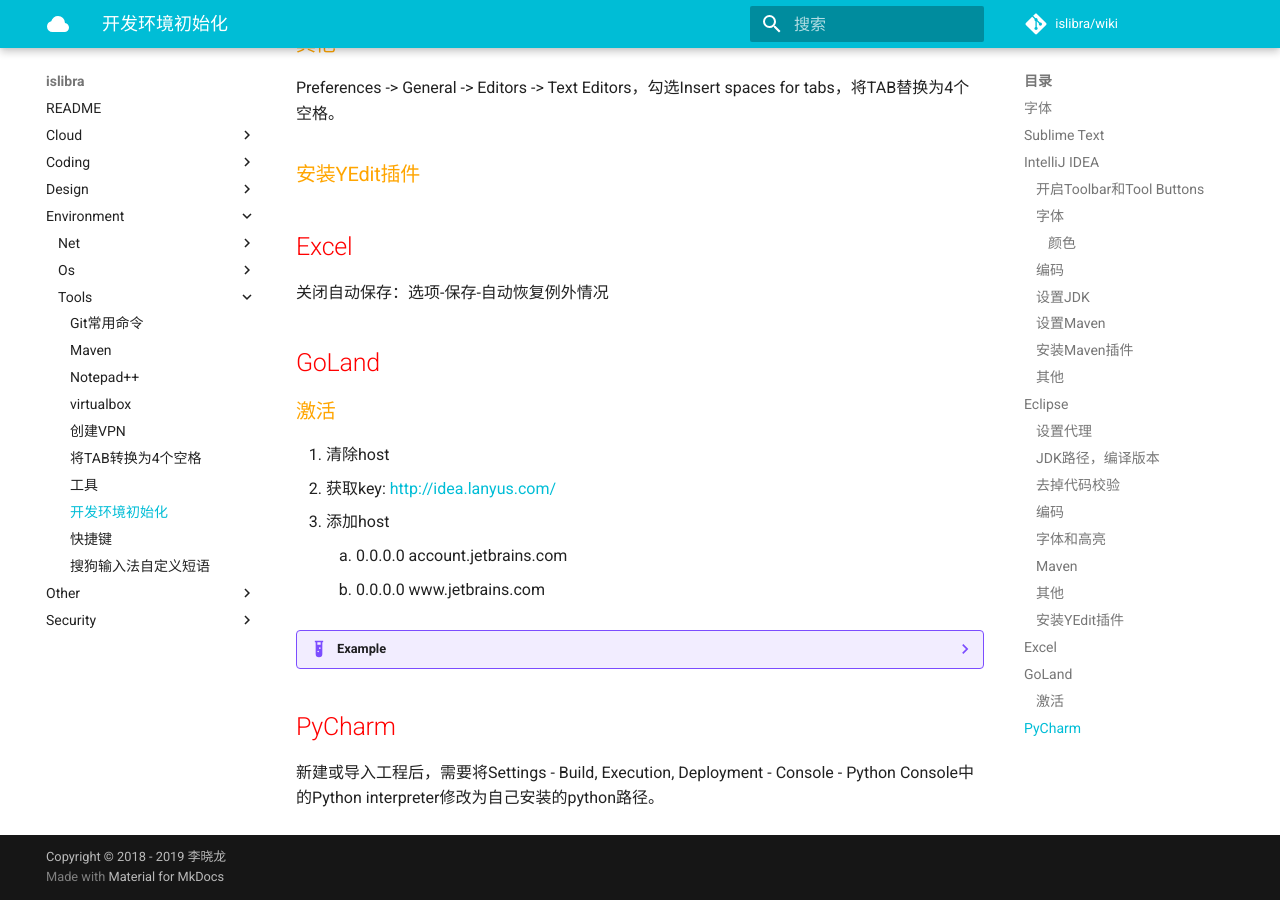
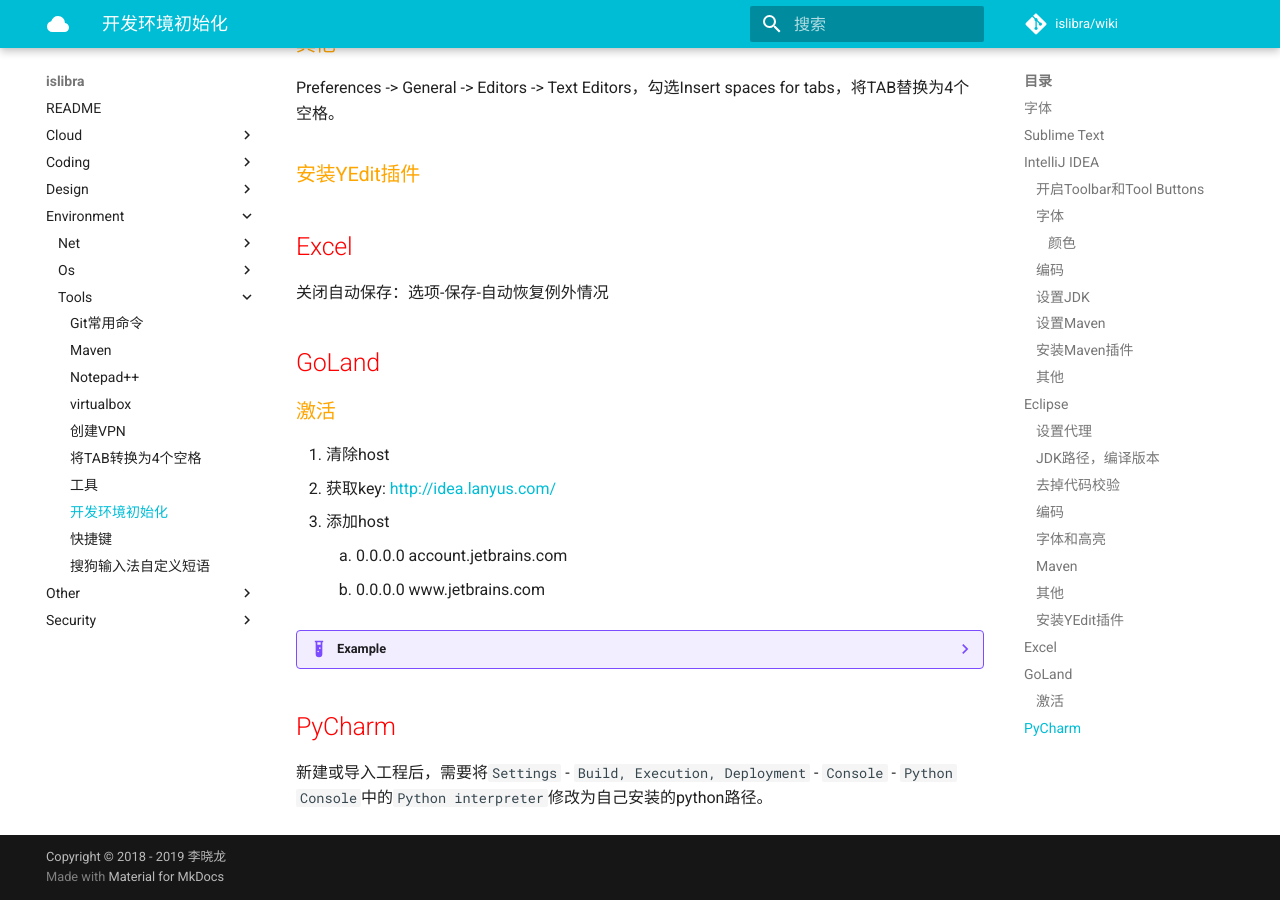
Before and after one commit to islibra/wiki, an MkDocs documentation site: the page built from docs/environment/tools/开发环境初始化.md, in a window 1280 px wide and 900 px high, scrolled down 3015 px. Built offline with MkDocs 1.6.1 and Material for MkDocs 9.7.7, drawn with Linux system fonts in a browser that asks for light colours; comment, search, counter and statistics services are not loaded.

```diff
--- a/docs/environment/tools/开发环境初始化.md
+++ b/docs/environment/tools/开发环境初始化.md
@@ -144,4 +144,4 @@ Preferences -> General -> Editors -> Text Editors，勾选Insert spaces for tabs
 
 ## PyCharm
 
-新建或导入工程后，需要将Settings - Build, Execution, Deployment - Console - Python Console中的Python interpreter修改为自己安装的python路径。
+新建或导入工程后，需要将`Settings` - `Build, Execution, Deployment` - `Console` - `Python Console`中的`Python interpreter`修改为自己安装的python路径。
```
